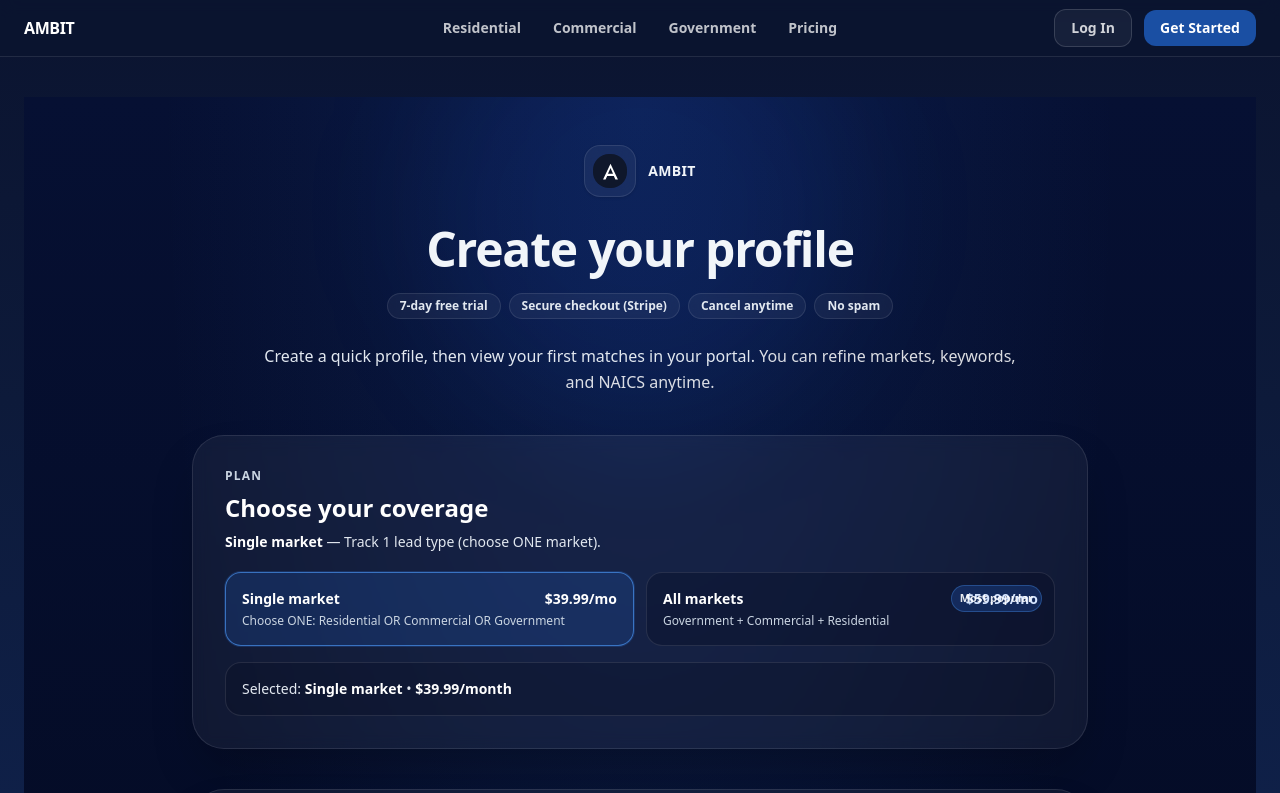
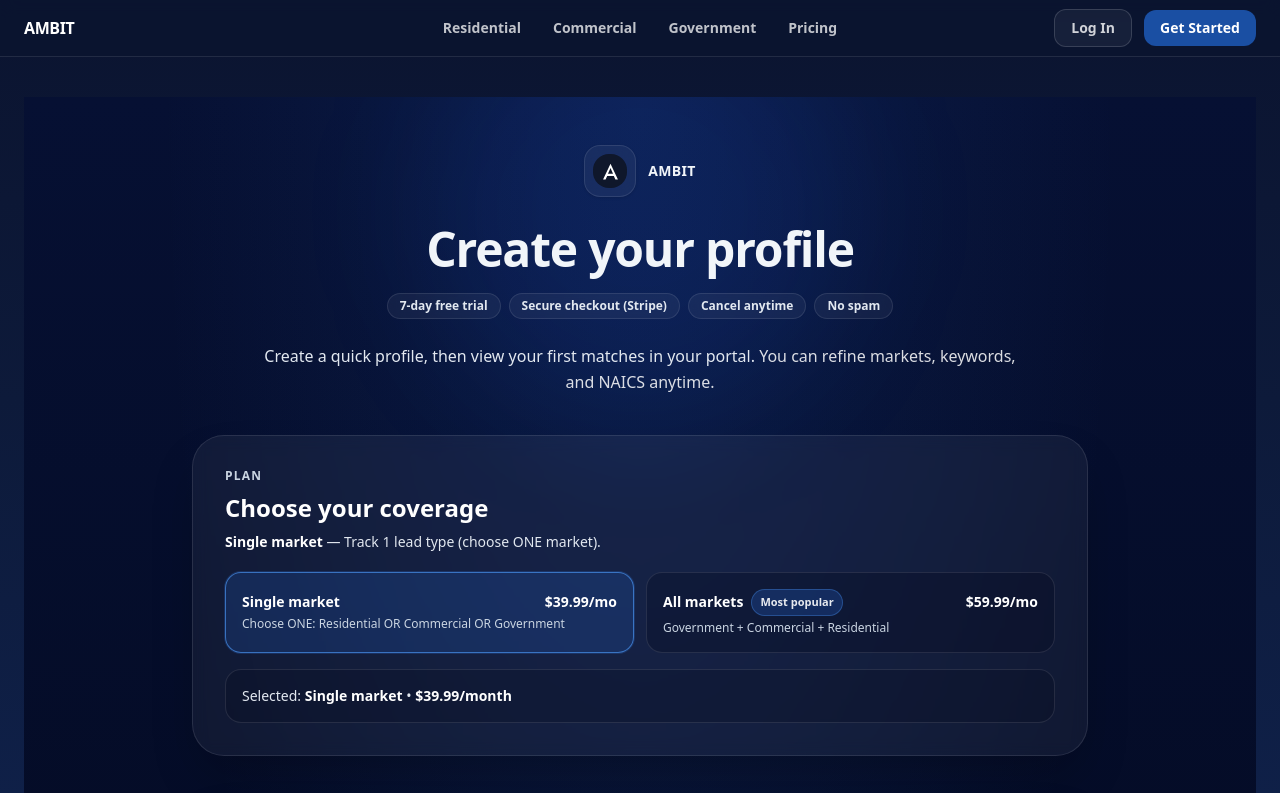
Before and after one commit to seansevrix/ambit, a Next.js app: page /get-started in a window 1280 px wide. Shown: the top 793 px of the page. Built offline with nearby package versions, Linux system fonts and the light colour scheme; no server answers.

Commit message:
Fix all-markets badge overlap + improve get-started trust

```diff
--- a/app/get-started/GetStartedClient.tsx
+++ b/app/get-started/GetStartedClient.tsx
@@ -130,9 +130,15 @@
       if (prev.size <= 1) return prev;
 
       const order: SegmentKey[] = ["government", "commercial", "residential"];
-      const keep = order.find((k) => prev.has(k)) || Array.from(prev)[0] || "government";
+      const keep =
+        order.find((k) => prev.has(k)) || Array.from(prev)[0] || "government";
+      hookupNoop();
       return new Set<SegmentKey>([keep]);
     });
+
+    function hookupNoop() {
+      // no-op helper to keep this effect stable in some tooling
+    }
   }, [plan]);
 
   const naicsParsed = useMemo(() => parseNaicsList(naicsInput), [naicsInput]);
@@ -144,7 +150,7 @@
   const govSelected = useMemo(() => segments.has("government"), [segments]);
   const emailLooksOk = useMemo(() => email.trim().includes("@"), [email]);
 
-  // ✅ NAICS is now OPTIONAL (keywords + markets are enough to start)
+  // ✅ NAICS is OPTIONAL (keywords + markets are enough to start)
   const canSubmit = useMemo(() => {
     const baseOk =
       companyName.trim().length >= 2 &&
@@ -183,8 +189,6 @@
         localStorage.setItem("ambit_email", mail);
       } catch {}
 
-      // If NAICS input exists but none valid, don't block — just ignore it.
-      // (Better conversion. Keywords still drive matching.)
       const payload: any = {
         name: company,
         companyName: company,
@@ -291,32 +295,41 @@
                   : "border-white/10 bg-slate-950/25 hover:bg-slate-950/35",
               ].join(" ")}
             >
-              <div className="flex items-center justify-between">
+              <div className="flex items-center justify-between gap-3">
                 <div className="text-sm font-semibold text-white">Single market</div>
-                <div className="text-sm font-bold text-white tabular-nums">$39.99/mo</div>
+                <div className="whitespace-nowrap text-sm font-bold text-white tabular-nums">
+                  $39.99/mo
+                </div>
               </div>
               <div className="mt-1 text-xs text-slate-300">
                 Choose ONE: Residential OR Commercial OR Government
               </div>
             </button>
 
+            {/* ✅ FIXED: badge is inline, no overlap */}
             <button
               type="button"
               onClick={() => setPlan("all")}
               className={[
-                "rounded-2xl border px-4 py-4 text-left transition relative overflow-hidden",
+                "rounded-2xl border px-4 py-4 text-left transition",
                 plan === "all"
                   ? "border-blue-400/60 bg-blue-500/15 shadow-[0_0_0_1px_rgba(59,130,246,0.20)]"
                   : "border-white/10 bg-slate-950/25 hover:bg-slate-950/35",
               ].join(" ")}
             >
-              <div className="absolute right-3 top-3 rounded-full border border-blue-400/30 bg-blue-500/20 px-2 py-1 text-[11px] font-semibold text-white/90">
-                Most popular
+              <div className="flex items-center justify-between gap-3">
+                <div className="flex items-center gap-2">
+                  <div className="text-sm font-semibold text-white">All markets</div>
+                  <span className="whitespace-nowrap rounded-full border border-blue-400/30 bg-blue-500/20 px-2 py-1 text-[11px] font-semibold text-white/90">
+                    Most popular
+                  </span>
+                </div>
+
+                <div className="whitespace-nowrap text-sm font-bold text-white tabular-nums">
+                  $59.99/mo
+                </div>
               </div>
-              <div className="flex items-center justify-between">
-                <div className="text-sm font-semibold text-white">All markets</div>
-                <div className="text-sm font-bold text-white tabular-nums">$59.99/mo</div>
-              </div>
+
               <div className="mt-1 text-xs text-slate-300">
                 Government + Commercial + Residential
               </div>
```
